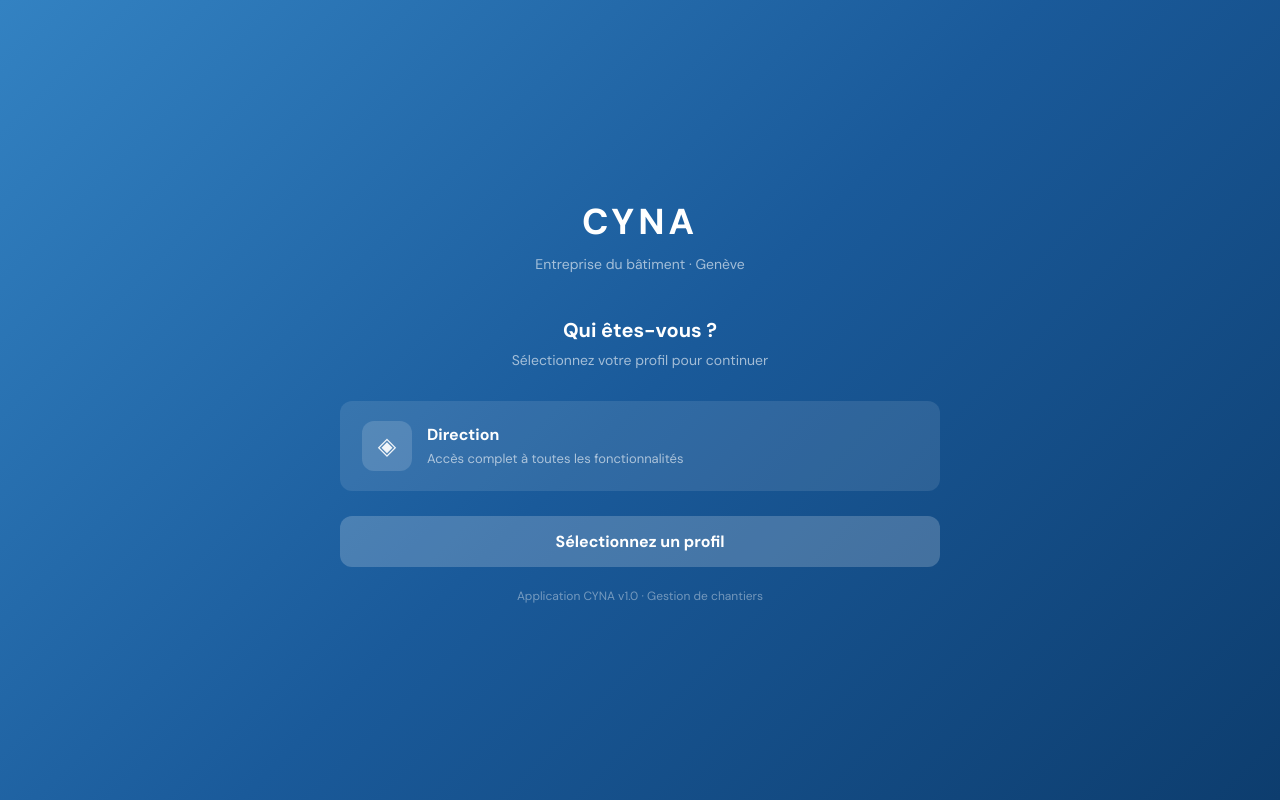
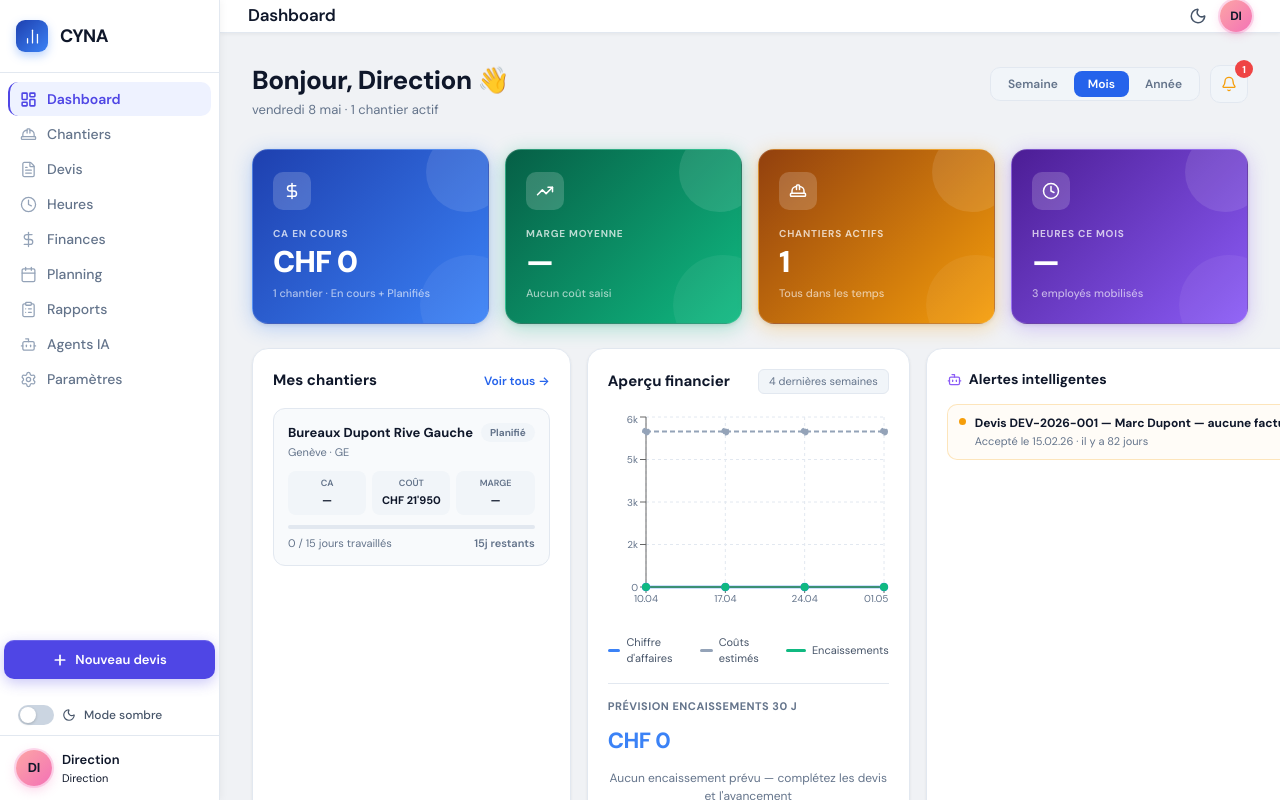
Before and after one commit to Valdrin72/gestion-chantier, a React (Create React App) app: page / in a window 1280 px wide. Built offline with nearby package versions, Linux system fonts and the light colour scheme.

Commit message:
Supprimer la page de connexion: auto-login en Direction
- Plus de page 'Qui êtes-vous ?' au démarrage
- Profil Direction défini par défaut
- Bouton de déconnexion retiré de la sidebar (plus utile)

https://claude.ai/code/session_015UF12ZaB73iH4YE9Y6f2Ly

```diff
--- a/src/App.js
+++ b/src/App.js
@@ -6,7 +6,7 @@ import {
 import { Sidebar, Topbar, MobileNav } from './components/Layout';
 import { donneesInitiales, migrerJournal, migrerDevisId } from './donnees';
 import Finances from './pages/FinancesPage';
-import Login, { PROFILS } from './Login';
+import { PROFILS } from './Login';
 import useAgents from './useAgents';
 import Agents from './Agents';
 import Heures from './Heures';
@@ -136,12 +136,7 @@ function App() {
   const [paiementsData, setPaiementsDataState] = useState(() => charger('cyna_paiements', {}));
   // photosData conservé en localStorage pour migration future, non exposé à l'UI
   const [actionsLog, setActionsLogState] = useState(() => charger('cyna_actions', []));
-  const [profil, setProfil] = useState(() => {
-    const stored = charger('cyna_profil', null);
-    if (!stored || !stored.id) return null;
-    // Revalider contre les profils connus — empêche la manipulation du localStorage
-    return PROFILS.find(p => p.id === stored.id) || null;
-  });
+  const [profil, setProfil] = useState(() => PROFILS[0]);
 
   // ── Modal Saisie Heures — rendu au niveau App pour ne pas re-rendre Chantiers ──
   // On stocke l'id, pas le snapshot — le chantier est dérivé en live depuis chantiers[]
@@ -217,10 +212,6 @@ function App() {
     { id: 'parametres', label: 'Paramètres',  Icon: Settings,        labelCourt: 'Config' },
   ];
 
-  if (!profil) {
-    return <Login onLogin={(p) => { setProfil(p); localStorage.setItem('cyna_profil', JSON.stringify(p)); }} />;
-  }
-
   const pagesAutorisees = profil.pages || [];
   const navAutorisees = navItems.filter(item => pagesAutorisees.includes(item.id));
   const navMobileItems = navAutorisees.slice(0, 4);
--- a/src/components/Layout.js
+++ b/src/components/Layout.js
@@ -1,5 +1,5 @@
 import React from 'react';
-import { BarChart2, Plus, Sun, Moon, LogOut, Menu, X, ChevronRight } from 'lucide-react';
+import { BarChart2, Plus, Sun, Moon, Menu, X, ChevronRight } from 'lucide-react';
 
 export function Sidebar({ sidebarOuvert, setSidebarOuvert, navAutorisees, page, naviguer, darkMode, toggleDarkMode, profil, setProfil }) {
   return (
@@ -44,9 +44,6 @@ export function Sidebar({ sidebarOuvert, setSidebarOuvert, navAutorisees, page,
             <div className="sidebar-profile-name">{profil.nom}</div>
             <div className="sidebar-profile-role">{profil.id}</div>
           </div>
-          <button className="sidebar-logout" onClick={() => { setProfil(null); localStorage.removeItem('cyna_profil'); }} title="Changer de profil">
-            <LogOut size={14} strokeWidth={2} />
-          </button>
         </div>
       </aside>
     </>
```
